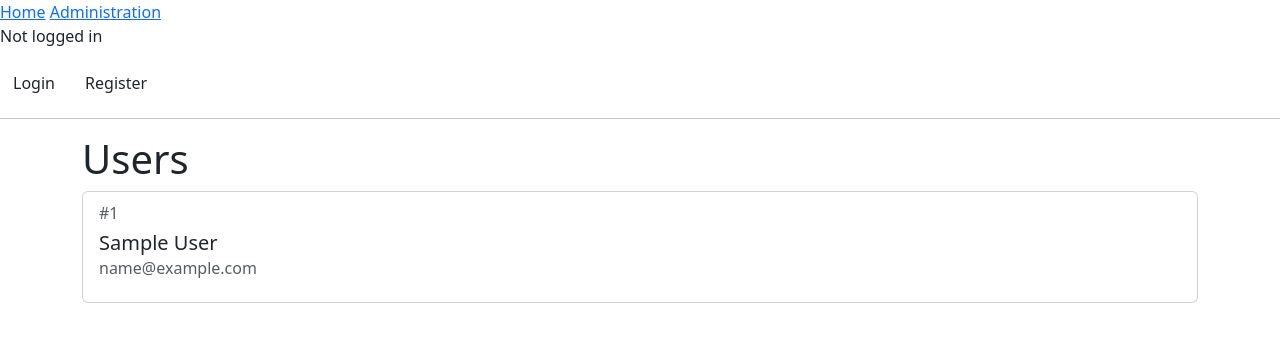
After one commit to mstrlc/iis-project, a Flask app: page /users in a window 1280 px wide. The commit adds this page. Shown: the top 342 px of the page. Run offline with Flask 3, Linux system fonts and the light colour scheme; tables that the repository leaves empty hold one stand-in row (values such as "Sample post"); some libraries are stand-ins or nearby versions.

Commit message:
add basic user list & cleanup

```diff
--- a/transport/app.py
+++ b/transport/app.py
@@ -5,6 +5,7 @@ from flask import Flask, render_template, current_app, Blueprint
 from transport.extensions import db, login_manager
 from transport.views.home import home_bp
 from transport.views.authentication import authentication_bp
+from transport.views.administration import administration_bp
 from transport.views.api.authentication import authentication_api_bp
 from dotenv import load_dotenv
 from transport.models import User
@@ -30,6 +31,7 @@ def create_app():
 
     app.register_blueprint(home_bp)
     app.register_blueprint(authentication_bp)
+    app.register_blueprint(administration_bp)
 
     api_bp = Blueprint("api", __name__, url_prefix="/api")
     api_bp.register_blueprint(authentication_api_bp)
--- /dev/null
+++ b/transport/templates/administration.html
@@ -0,0 +1,18 @@
+
+{% extends 'base.html' %}
+
+{% block title %}
+    Users
+{% endblock %}
+
+{% block content %}
+    {% for user in users %}
+        <div class="card">
+            <div class="card-body">
+                <h6 class="card-subtitle mb-2 text-muted">#{{ user.id }}</h6>
+                <h5 class="card-title">{{ user.firstname }} {{ user.lastname }}</h5>
+                <h6 class="card-subtitle mb-2 text-muted">{{ user.email }}</h6>
+            </div>
+        </div>
+        {% endfor %}
+{% endblock %}
--- a/transport/templates/base.html
+++ b/transport/templates/base.html
@@ -10,8 +10,9 @@
 <body>
     <nav>
         <a href="{{ url_for('home.index') }}">Home</a>
+        <a href="{{ url_for('administration.users') }}">Administration</a>
         {% if current_user.is_authenticated %}
-            <p>Logged in as {{ current_user.firstname }} {{ current_user.lastname }} </p>
+            <p>Logged in as {{ current_user.firstname }} {{ current_user.lastname }} – {{ current_user.email }} </p>
             <button id="logout" href="{{ url_for('api.authentication_api.logout') }}">Logout</button>
         {% else %}
             <p>Not logged in</p>
@@ -21,12 +22,15 @@
     </nav>
     <hr>
     <div class="content">
-        {% block content %} {% endblock %}
+        <div class="container">
+            <h1> {{ self.title() }} </h1>
+            {% block content %} {% endblock %}
+        </div>
     </div>
 </body>
 </html>
 
-{% block js %}
+{% block logout %}
     <script>
         const logout = document.getElementById("logout")
         logout.addEventListener("click", async (e) => {
@@ -48,3 +52,5 @@
         });
     </script>
 {% endblock %}
+
+{% block js %} {% endblock %}
--- a/transport/templates/index.html
+++ b/transport/templates/index.html
@@ -1,6 +1,9 @@
 {% extends 'base.html' %}
 
+{% block title %}
+    Home
+{% endblock %}
+
 {% block content %}
-    <h1>{% block title %} Transport {% endblock %}</h1>
     <p>Information system for the public transport authority</p>
 {% endblock %}
--- a/transport/templates/login.html
+++ b/transport/templates/login.html
@@ -5,7 +5,6 @@
 {% endblock %}
 
 {% block content %}
-    Login form
     <form id="form" method="POST" novalidate><br>
         {{ form.csrf_token }}
 
--- a/transport/templates/register.html
+++ b/transport/templates/register.html
@@ -5,7 +5,6 @@
 {% endblock %}
 
 {% block content %}
-    Register form
     <form id="form" method="POST" novalidate><br>
         {{ form.csrf_token }}
 
--- /dev/null
+++ b/transport/views/administration.py
@@ -0,0 +1,25 @@
+from flask import Blueprint, render_template
+from transport.models import User
+from flask_wtf import FlaskForm
+from wtforms import StringField, PasswordField
+from wtforms.validators import DataRequired
+from flask_login import current_user
+
+administration_bp = Blueprint("administration", __name__)
+
+@administration_bp.route("/users", methods=["GET", "POST"])
+def users():
+    users = User.query.all()
+    return render_template("administration.html", users=users, current_user=current_user)
+
+@administration_bp.route("/users/<int:user_id>", methods=["GET", "POST"])
+def user(user_id):
+    user = User.query.get(user_id)
+
+
+
+class UserForm(FlaskForm):
+    firstname = StringField("First Name", validators=[DataRequired()])
+    lastname = StringField("Last Name", validators=[DataRequired()])
+    email = StringField("Email", validators=[DataRequired()])
+    password = PasswordField("Password", validators=[DataRequired()])
```
